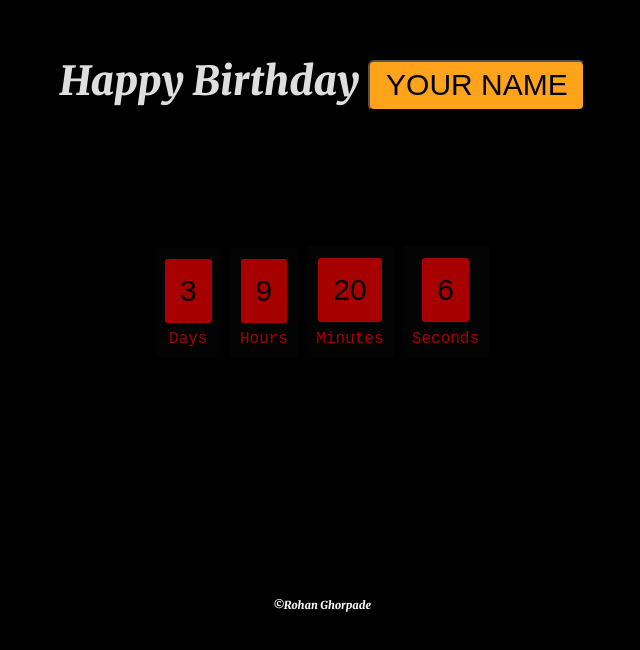
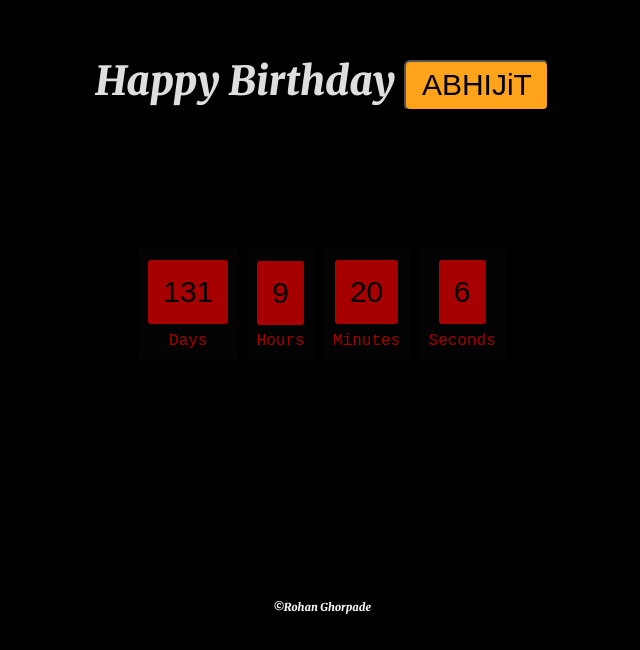
Before and after one commit to RohanG2001/BIRthday-countdown, a plain HTML site: page index.html in a window 1280 px wide. Shown: the part 102-752 px from the top of the page, without its empty margins (318-958 px from the left). Drawn offline with Linux system fonts and the light colour scheme.

Commit message:
Update index.html

```diff
--- a/index.html
+++ b/index.html
@@ -11,7 +11,7 @@
   <title>Countdown</title>
 </head>
 <body>
-  <h1>Happy Birthday <button class="btn"><a href="https://www.instagram.com/maveywavey.eth/" target="_blank">YOUR NAME</a></button></h1>
+  <h1>Happy Birthday <button class="btn"><a href="https://www.instagram.com/maveywavey.eth/" target="_blank">ABHIJiT</a></button></h1>
 <div id="clockdiv">
   <div>
     <span class="days" id="day"></span>
@@ -35,7 +35,7 @@
 
 <script>
 
-var deadline = new Date("Apr 30, 2022 23:59:00").getTime();
+var deadline = new Date("Sep 05, 2022 23:59:00").getTime();
 
 var x = setInterval(function() {
 
```
